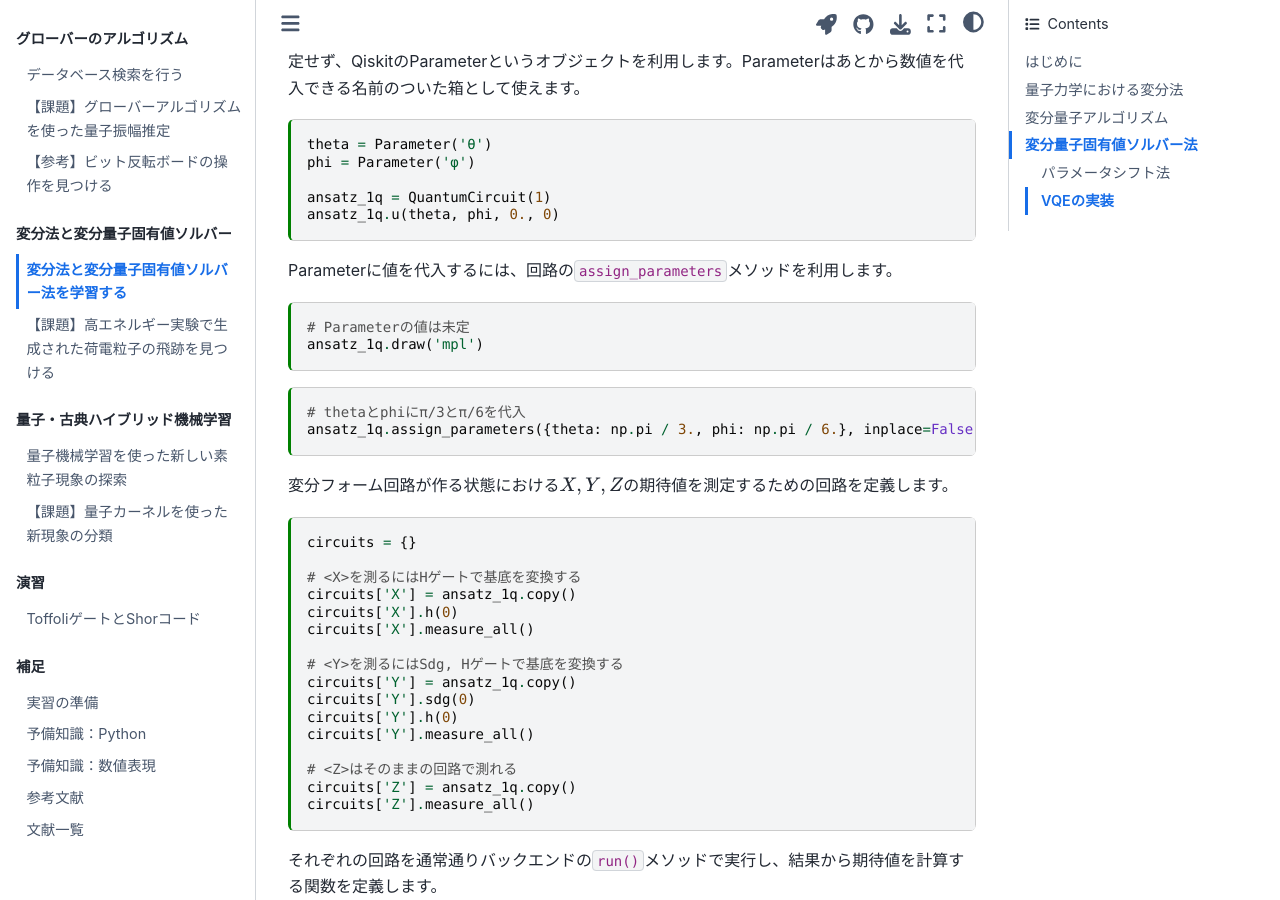
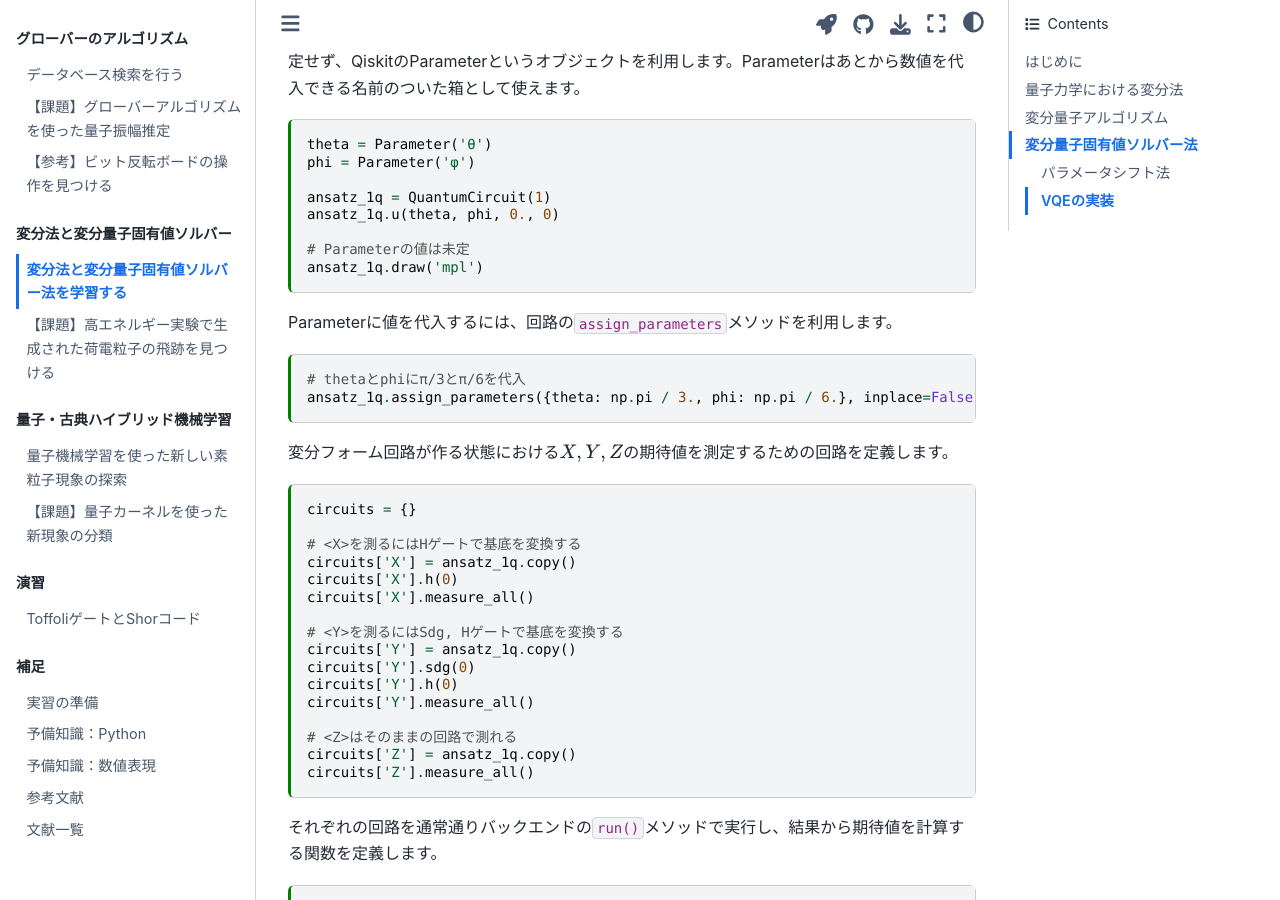
Before and after one commit to UTokyo-ICEPP/qc-workbook, a Jupyter Book: the page built from source/ja/vqe.md, in a window 1280 px wide and 900 px high, scrolled down 6266 px. Built offline with Jupyter Book 1.0.4 settings and Sphinx 7.4.7 and the Sphinx Book theme 1.1.4, drawn with Linux system fonts in a browser that asks for light colours; cross-references to code outside the pages are shown as plain code; part of the change alters nothing that is shown.

Commit message:
updated vqe

````diff
--- a/source/ja/vqe.md
+++ b/source/ja/vqe.md
@@ -227,22 +227,14 @@ phi = Parameter('φ')
 
 ansatz_1q = QuantumCircuit(1)
 ansatz_1q.u(theta, phi, 0., 0)
+
+# Parameterの値は未定
+ansatz_1q.draw('mpl')
 ```
 
 +++ {"editable": true, "slideshow": {"slide_type": ""}}
 
 Parameterに値を代入するには、回路の`assign_parameters`メソッドを利用します。
-
-```{code-cell} ipython3
----
-editable: true
-slideshow:
-  slide_type: ''
-tags: [remove-output]
----
-# Parameterの値は未定
-ansatz_1q.draw('mpl')
-```
 
 ```{code-cell} ipython3
 ---
@@ -873,7 +865,6 @@ slideshow:
 tags: [remove-output]
 ---
 # Ansatzの定義
-
 num_qubits = 3   # 量子ビット数
 num_layers = 2  # レイヤー数
 
````
